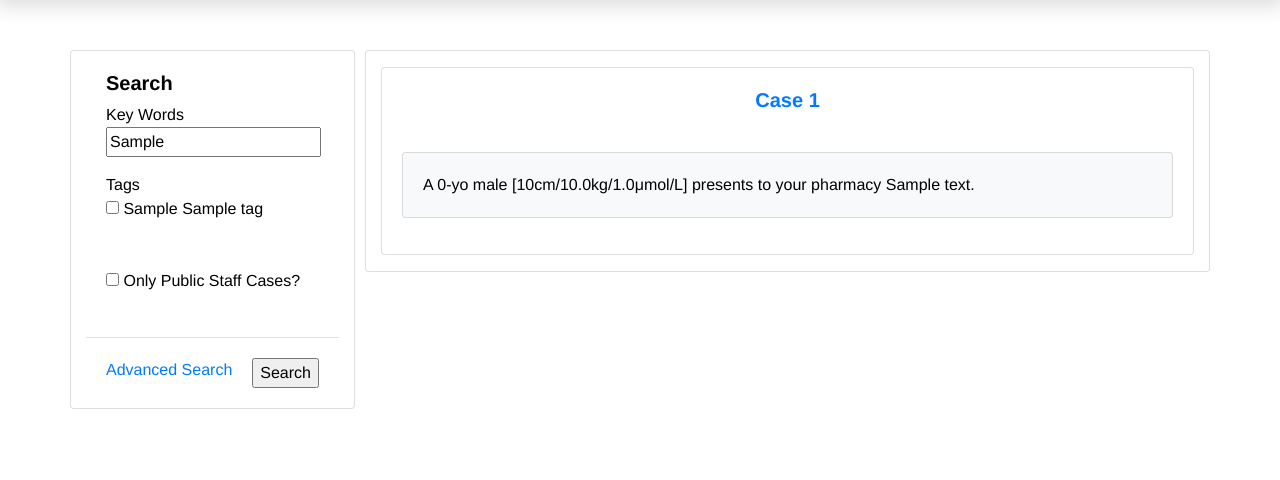
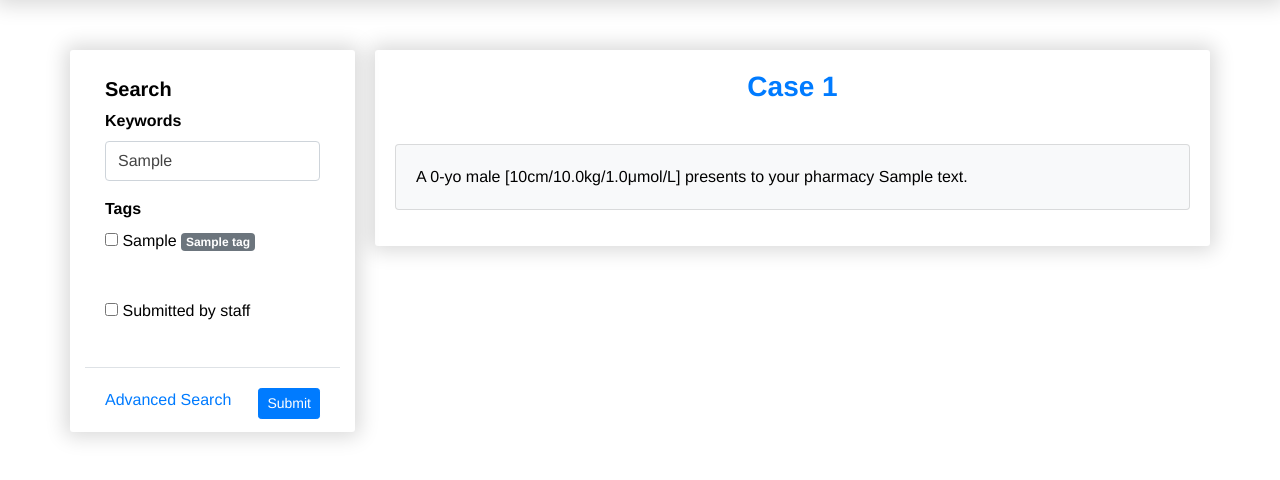
Before and after one commit to 320011/case, a Django app: template core/case_study/templates/search.html in a window 1280 px wide. Shown: the part 72-552 px from the top of the page. Run offline with Django 3.2, Linux system fonts and the light colour scheme; tables that the repository leaves empty hold one stand-in row (values such as "Sample post"); the template is opened without the code that fills it: values that come from a table or form of the project are taken from there, most other values are stand-ins (such as "Sample title", 1, 10 or a date in 2020); style sheets or scripts are compiled from the project's sources; some libraries are stand-ins or nearby versions.

Commit message:
adds better presentation and functionality of basic search page

```diff
--- a/core/accounts/templates/profile-cases.html
+++ b/core/accounts/templates/profile-cases.html
@@ -44,7 +44,6 @@
                         {% endfor %}
                     </div>
                     <div class="mt-3">
-                        <p id="demo"></p>
                         <strong> Time </strong> </br>
                         <label for="start"> Start date: </label>
                         <input onclick="maxTime()" class="form-control" type="date" id="start_time" name="start_time"></input>
--- a/core/case_study/templates/search.html
+++ b/core/case_study/templates/search.html
@@ -3,101 +3,72 @@
 {% load tags %}
 
 {% block title %}
-  Search
+  	Search Cases | UWA Pharmacy Case
 {% endblock %}
 
 {% block header %}
-  Search
+  	Search Cases
 {% endblock %}
 
 {% block description %}
 {% endblock %}
 
 {% block body %}
-  <style>
-    @media only screen and (max-width: 1026px) {
-      #details {
-        width: 100%
-      }
-
-      #main {
-        margin-left: 0 !important;
-      }
-    }
-
-    #details {
-      flex: 1;
-      align-self: flex-start;
-    }
-
-    #main {
-      flex: 2;
-      margin-left: 10px;
-    }
-  </style>
-
 	<div class="row" id="row-container">
-    <div class="card col-3 mb-3" id="details">
+		<div class="card col-3 mb-3 theme-container-border theme-container-bg case-side" id="details">
+			<form action="{% url 'cases:search'%}" method="GET">
 				<div class="card-body">
 					<h5 class="mb-2"><strong>Search</strong></h5>
-        <form action="{% url 'cases:search'%}" method="GET">
-        <div>Key Words</div>
-        <div class="mb-3"><input type="text" name="key_words" id="kw_choice"  value="{{ key_words }}"> </div>
 
+					<label><strong>Keywords</strong></label>
+					<div class="mb-3">
+						<input type="text" class="form-control" name="key_words" id="kw_choice"  value="{{ key_words }}">
+					</div>
 
-        <div>Tags</div>
+					<label><strong>Tags</strong></label>
 					<div class="mb-3">
 						{% for tag in tags %}
 							<input type="checkbox" name="tag_choice" id="tag_choice{{ forloop.counter }}" value="{{tag}}"
 							{% if tag.name in tag_choices %}
 							checked
-          {% endif %}
-          >
-          {{tag_choice}}
-          <label for="tag_choice{{ forloop.counter }}">{{ tag.name }}</label>
-          <br>
+							{% endif %}> {{tag_choice}}
+							<label class="badge badge-secondary" for="tag_choice{{ forloop.counter }}">{{ tag.name }}</label> </br>
 						{% endfor %}
+					</div> </br>
+
+					<div class="mb-3">
+						<input type="checkbox" name="staff_choice" id="staff_choice1" value="staff_choice"
+							{% if staff_choice %} checked {% endif %}>
+						<label for="staff_choice1">Submitted by staff</label> </br>
+					</div>
 				</div>
 
-        <br>
-        <div class="mb-3">
-
-          <input type="checkbox" name="staff_choice" id="staff_choice1" value="staff_choice"
-            {% if staff_choice %} checked {% endif %}>
-
-          <label for="staff_choice1">Only Public Staff Cases?</label>
-          <br>
-
-        </div>
-
-      </div>
 				<div class="card-body border-top">
 					<a href="{% url "cases:advsearch" %}">Advanced Search</a>
 					<div class="float-right">
-            <input type="submit" value="Search">
+						<button type="submit" class="btn btn-primary btn-sm brand-green-bg brand-green-bg-hover"> Submit </button>
 					</div>
 				</div>
 			</form>
 		</div>
 
-    <div class="card d-inline-block h-25 col" id="main">
+
+		<div class="case-content" id="main">
 			{% if cases %}
 				{% for case in cases %}
-        <div class="card-body card my-3">
+					<div class="theme-container-border theme-container-bg theme-container-padding" id="main" style="margin:0 0 20px 0;">
 						<div>
 							<a class="action-link text-decoration-none" href="{% url "cases:view-case" case_study_id=case.id %}">
-                    <h5 class="text-center"><strong>Case <span id="case_id">{{ case.id }}</span></strong></h5>
+								<h3 class="text-center"><strong>Case <span id="case_id">{{ case.id }}</span></strong></h3>
 							</a>
 							<div class="float-right">
 								{% for tag in case.tags %}
 									<span class="badge badge-secondary">{{ tag.tag.name }}</span>
 								{% endfor %}
-                </div>
-                </br>
+							</div> </br>
 							<div class="card mt-2 mb-3 bg-light">
 								<div class="card-body">
-                        {{ case.get_age_in_words|an|title }} {{ case.get_age_string }} {{ case.get_sex }}
-                        {{ case.get_optionals }}
+									{{ case.get_age_in_words|an|title }} {{ case.get_age_string }} {{ case.get_sex }} {{ case.get_optionals }}
 									presents to your
 									pharmacy {{ case.description }}
 								</div>
@@ -106,8 +77,8 @@
 					</div>
 				{% endfor %}
 			{% else %}
-        <div class="card-body card my-3">
-            <h5 class="text-center"><strong>No results found.</strong></h5>
+				<div class="theme-container-border theme-container-bg theme-container-padding">
+					<h5 class="theme-header">Oops! No results found.</h5>
 				</div>
 			{% endif %}
 		</div>
--- a/core/case_study/urls.py
+++ b/core/case_study/urls.py
@@ -8,7 +8,7 @@ urlpatterns = [
     path("start-new-case/", views.start_new_case, name="start-new-case"),
     path("create-new-case/<int:case_study_id>", views.create_new_case, name="create-new-case"),
     path("view/<int:case_study_id>/", views.view_case, name="view-case"),
-    path("search/",views.search,name="search"),
+    path("search/", views.search, name="search"),
     path("search/advanced/", views.advsearch, name="advsearch"),
     path("api/v1/validate_answer/<int:case_study_id>/", views.validate_answer, name="validate-answer"),
     path("api/v1/submit_comment/<int:case_study_id>/", views.submit_comment, name="submit-comment"),
--- a/core/static/templates/index.html
+++ b/core/static/templates/index.html
@@ -4,7 +4,7 @@
     <div class="action-list-container theme-container theme-contaienr-med">
         <div class="action-list theme-form">
             <div class="action-container">
-                <a class="action-link" href="{% url "default" %}">
+                <a class="action-link" href="{% url "cases:search" %}">
                     <div class="action-card" id="action-discover">
                         <p class="action-title">View Existing Cases</p>
                     </div>
```
Also changed, not shown: core/case_study/views.py (+31 -21 lines). Lines whose indentation alone changed are shown as unchanged.
